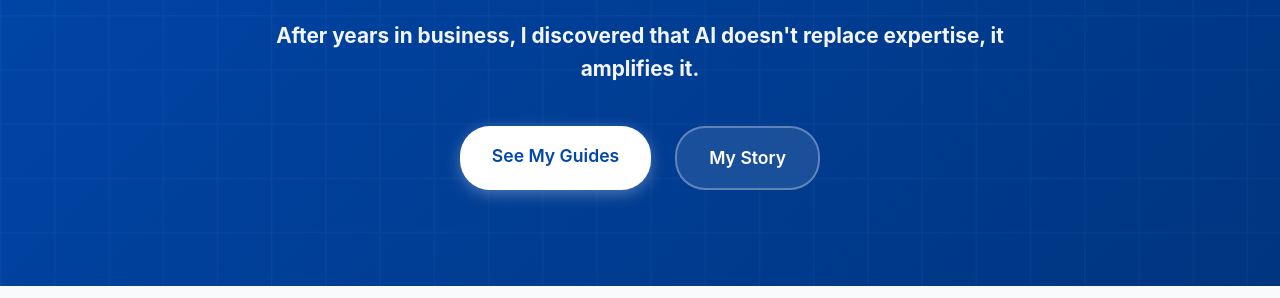
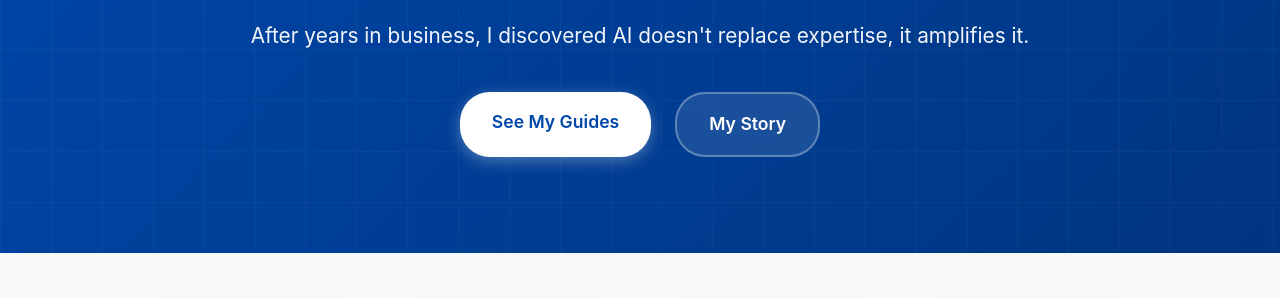
Before and after one commit to MikeGuides-creator/mikeguides-website, a plain HTML site: page index.html in a window 1280 px wide. Shown: the part 336-634 px from the top of the page. Drawn offline with Linux system fonts and the light colour scheme.

Commit message:
Update index.html

```diff
--- a/index.html
+++ b/index.html
@@ -866,8 +866,7 @@ window.gumroad.trackView = function() {
         <div class="hero-content fade-in-up">
             <div class="hero-tagline"><h1>Practical AI Tools That Save Time and Money</h1></div>
 
-          <h2><p class="hero-description">After years in business, I discovered that AI doesn't replace expertise, it amplifies it.
-            </p></h2>
+          <p class="hero-description">After years in business, I discovered AI doesn't replace expertise, it amplifies it.</p>
             <div class="hero-ctas">
                 <a href="#guides" class="btn-primary">See My Guides</a>
                 <a href="#about" class="btn-secondary">My Story</a>
```
